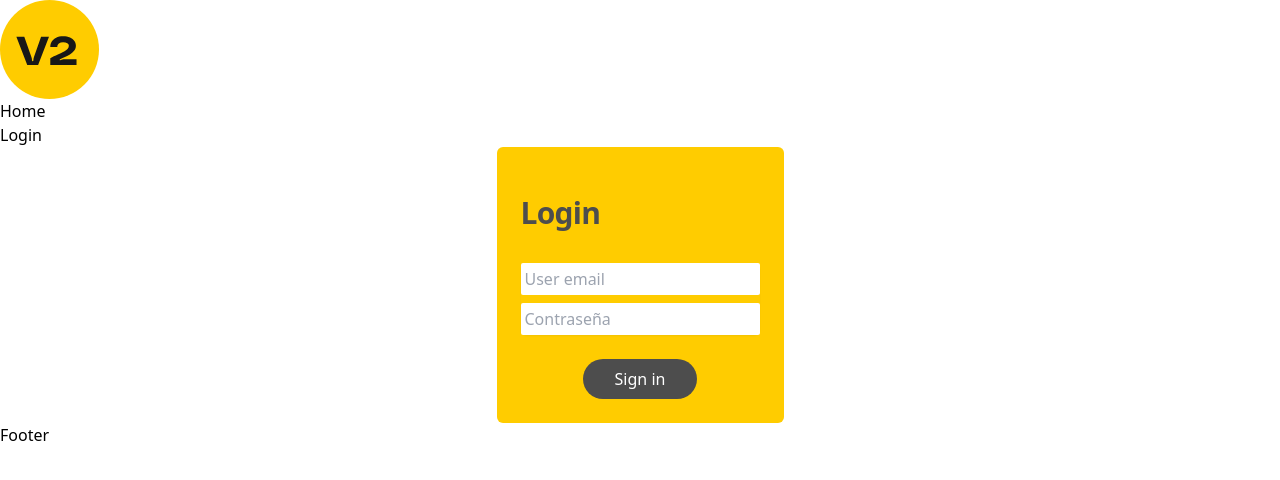
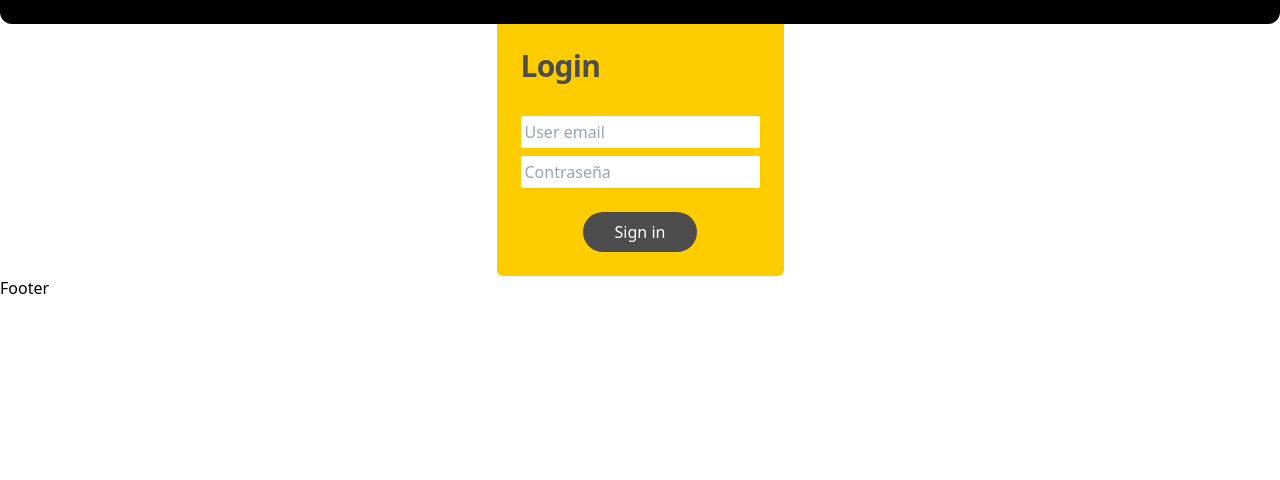
Before and after one commit to marnauortega/hackhathon-vueling-team-2, a React (Vite) app in the folder frontend/: page /login in a window 1280 px wide. Shown: the top 480 px of the page. Built offline with nearby package versions, Linux system fonts and the light colour scheme; data requests are answered from the project's data file.

Commit message:
added navbar

```diff
--- /dev/null
+++ b/frontend/src/components/Navbar.jsx
@@ -0,0 +1,37 @@
+import React, { useEffect, useState } from "react"
+import { NavLink, useLocation, useNavigate } from "react-router-dom"
+// import { IconArrow, IconInfo } from "./atoms"
+
+function Navbar({ children }) {
+  //   const [showInfo, setShowInfo] = useState(true)
+  //   const location = useLocation()
+
+  //   useEffect(() => {
+  //     if (location.pathname === "/information") {
+  //       setShowInfo(false)
+  //     }
+  //   }, [location])
+
+  // Función para navegar a la página anterior
+  const navigate = useNavigate()
+  const handleBack = () => {
+    navigate(-1)
+  }
+
+  return (
+    <div className="fixed z-[1000] flex w-full items-center justify-between rounded-b-xl bg-black p-3 text-center text-white">
+      <button onClick={handleBack}></button>
+      <div className="flex flex-grow justify-center">{children}</div>
+      {/* {showInfo && (
+        <NavLink
+          to="/information"
+          className={`${
+            location.pathname === "/information" ? "text-primary" : ""
+          }`}
+        ></NavLink>
+      )} */}
+    </div>
+  )
+}
+
+export default Navbar
--- a/frontend/src/components/Router.jsx
+++ b/frontend/src/components/Router.jsx
@@ -1,14 +1,15 @@
-import { BrowserRouter, Routes, Route } from "react-router-dom";
-import Header from "./Header";
-import Footer from "./Footer";
-import Home from "../pages/Home";
-import Login from "../pages/Login";
-import { FormPage } from "../pages/FormPage";
+import { BrowserRouter, Routes, Route } from "react-router-dom"
+import Header from "./Header"
+import Navbar from "./Navbar"
+import Footer from "./Footer"
+import Home from "../pages/Home"
+import Login from "../pages/Login"
+import { FormPage } from "../pages/FormPage"
 
 const Router = () => {
   return (
     <BrowserRouter>
-      <Header />
+      <Navbar />
       <Routes>
         <Route path="/" element={<Home />} />
         <Route path="/login" element={<Login />} />
@@ -16,7 +17,7 @@ const Router = () => {
       </Routes>
       <Footer />
     </BrowserRouter>
-  );
-};
+  )
+}
 
-export default Router;
+export default Router
```
